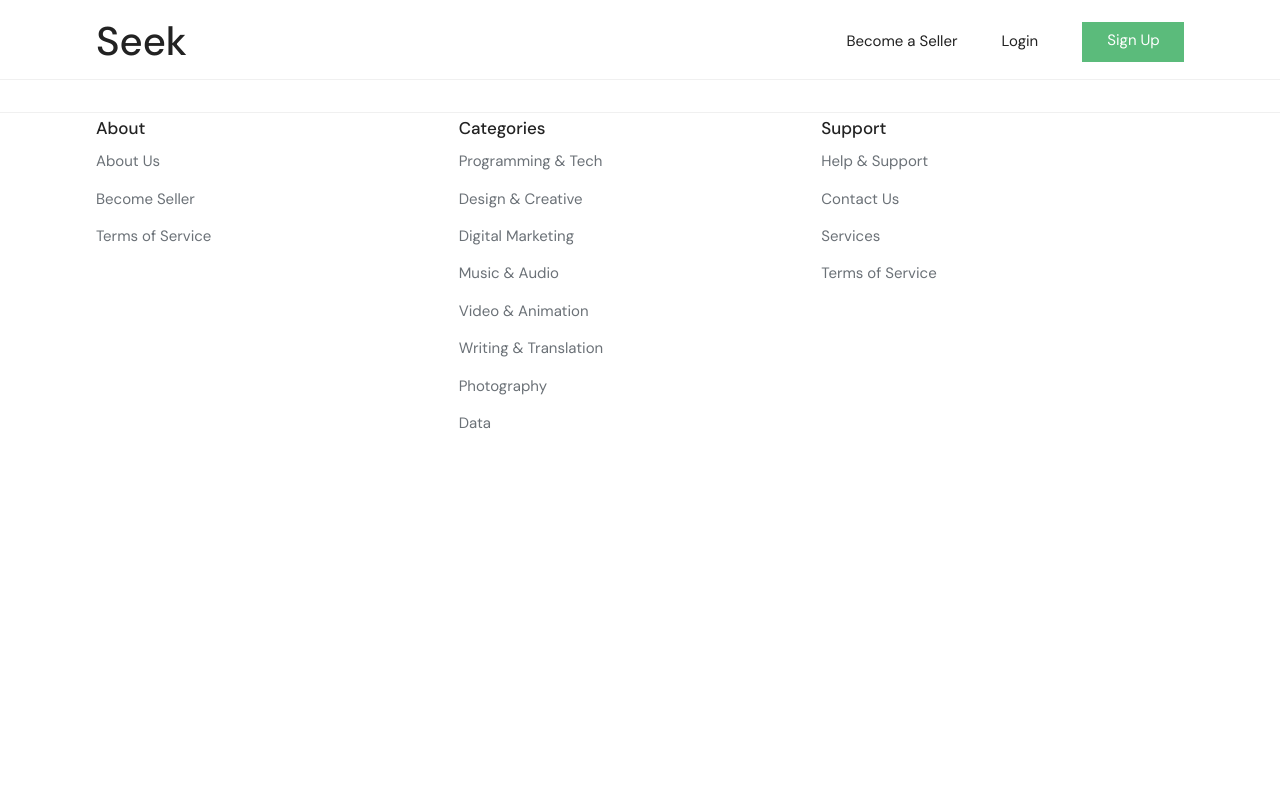
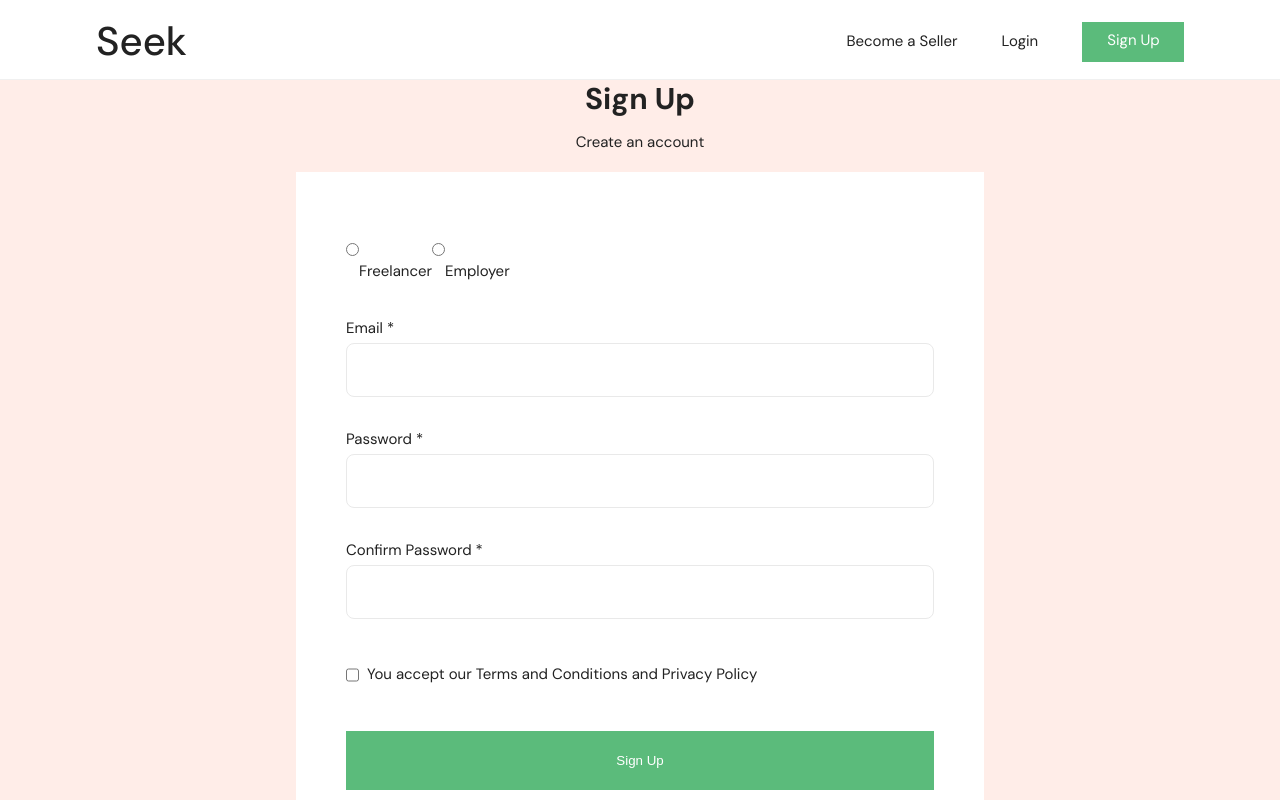
Before and after one commit to Mariga94/seek, a React (Vite) app in the folder client/: page /signup in a window 1280 px wide. Shown: the top 800 px of the page. Built offline with nearby package versions, Linux system fonts and the light colour scheme.

Commit message:
Add registration page

```diff
--- a/client/src/App.tsx
+++ b/client/src/App.tsx
@@ -1,6 +1,6 @@
 import { BrowserRouter, Route, Routes } from "react-router-dom";
 import { Navbar, Footer } from "./components";
-import { Home, Talents, Projects, Talent, Project } from "./pages";
+import { Home, Talents, Projects, Talent, Project, Register, Login } from "./pages";
 import "./App.css";
 
 function App() {
@@ -10,6 +10,8 @@ function App() {
       <main>
         <Routes>
           <Route path="/" element={<Home />} />
+          <Route path="/signup" element={<Register />} />
+          <Route path="/login" element={<Login />} />
           <Route path="/services" element={<Talents />} />
           <Route path="/projects" element={<Projects />} />
           <Route path="/projects" element={<Projects />} />
--- a/client/src/index.css
+++ b/client/src/index.css
@@ -83,3 +83,9 @@ background-color: #fff;
   border: 2px solid #5bbb7b;
   cursor: pointer;
 }
+
+input {
+  border-radius: 0.5rem;
+  border: 1px solid #e9e9e9;
+  background: #fff;
+}
--- a/client/src/pages/Register/Register.css
+++ b/client/src/pages/Register/Register.css
@@ -0,0 +1,38 @@
+.register-page {
+  align-items: center;
+  gap: 1rem;
+  padding: 10rem 0;
+  background: #ffede8;
+  height: 100%;
+}
+
+form.form-register {
+  max-width: 43rem;
+  width: 43.125rem;
+  padding: 3.125rem;
+  gap: 1.8rem;
+  background-color: #fff;
+}
+
+form.form-register > div {
+}
+
+form.form-register input {
+  height: 3.4rem;
+  padding: 1rem 1.3rem;
+}
+
+form.form-register button {
+  height: 3.7rem;
+}
+
+.register-page > label {
+  color: #222;
+  line-height: 1.73438rem;
+}
+
+.terms-con {
+  align-items: center;
+  gap: 0.5rem;
+  justify-content: start;
+}
--- a/client/src/pages/Register/Register.tsx
+++ b/client/src/pages/Register/Register.tsx
@@ -0,0 +1,47 @@
+import { useState } from "react";
+import "./Register.css";
+
+const Register = () => {
+  const [selectedValue, setSelectedValue] = useState<string | null>(null);
+
+
+  return (
+    <div className="container flex-col register-page">
+      <h1>Sign Up</h1>
+      <p>Create an account</p>
+      <form action="" className="flex-col form-register">
+        <div className="flex-row">
+          <label>
+            <input type="radio" value="freelancer" name="freelancer-employer" />
+            Freelancer
+          </label>
+          <label>
+            <input type="radio" value="employer" name="freelancer-employer" />
+            Employer
+          </label>
+        </div>
+        <div className="flex-col register-container">
+          <label htmlFor="email">Email *</label>
+          <input type="email" id="email" value="" required />
+        </div>
+        <div className="flex-col register-container">
+          <label htmlFor="password">Password *</label>
+          <input type="password" id="password" required />
+        </div>
+        <div className="flex-col">
+          <label htmlFor="confirm-password">Confirm Password *</label>
+          <input type="password" id="confirm-password" required />
+        </div>
+        <div className="flex-row terms-con">
+          <input type="checkbox" id="terms" />
+          <label htmlFor="terms">
+            You accept our Terms and Conditions and Privacy Policy
+          </label>
+        </div>
+        <button className="btn-primary">Sign Up</button>
+      </form>
+    </div>
+  );
+};
+
+export default Register;
--- a/client/src/pages/index.ts
+++ b/client/src/pages/index.ts
@@ -3,4 +3,6 @@ import Talents from "./Talents/Talents";
 import Projects from "./Projects/Projects";
 import Project from "./Project/Project";
 import Talent from "./Talent/Talent";
-export { Home, Projects, Talents, Talent, Project }
+import Register from "./Register/Register";
+import Login from "./Login/Login";
+export { Home, Projects, Talents, Talent, Project, Register, Login }
```
Lines whose indentation alone changed are shown as unchanged.
